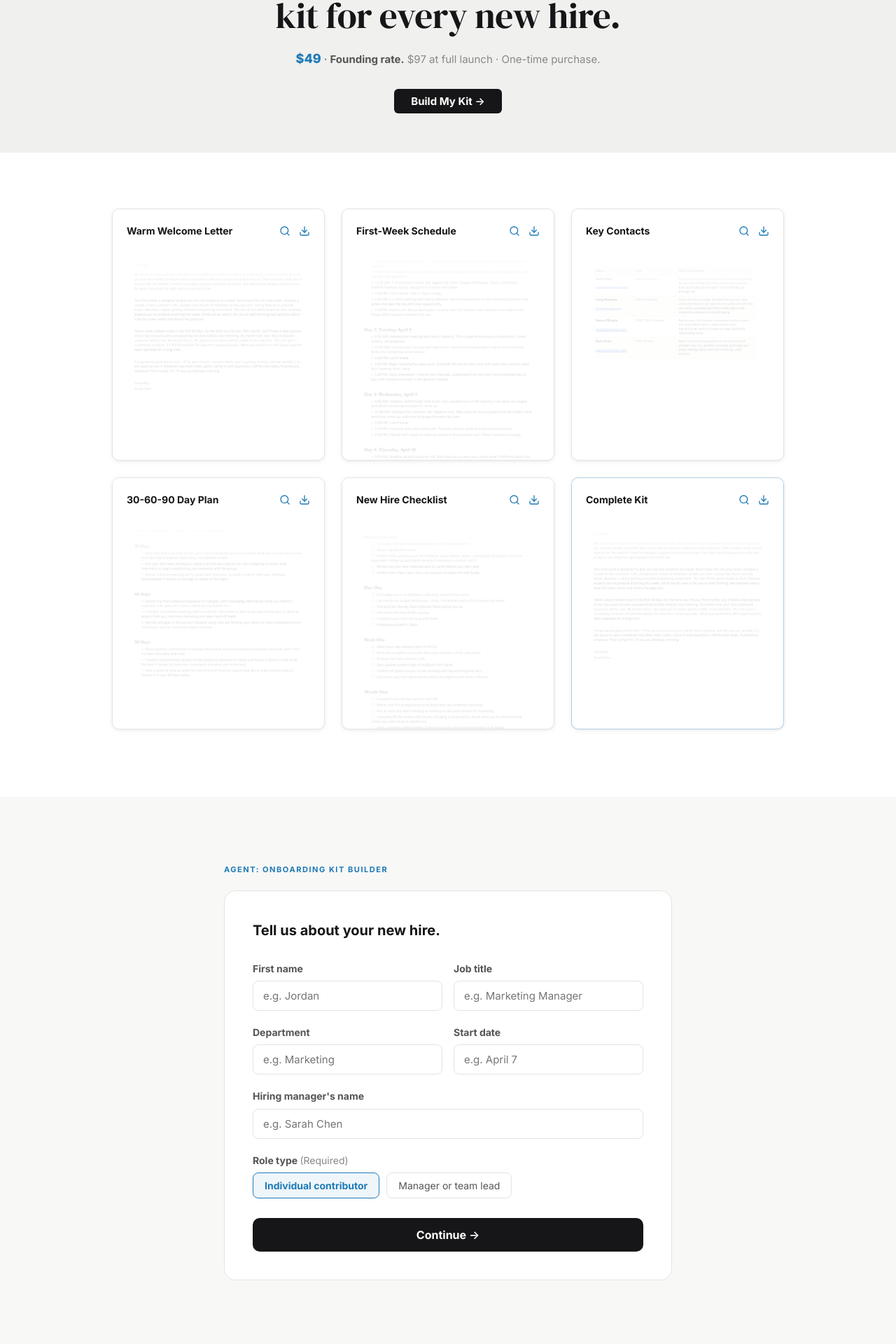
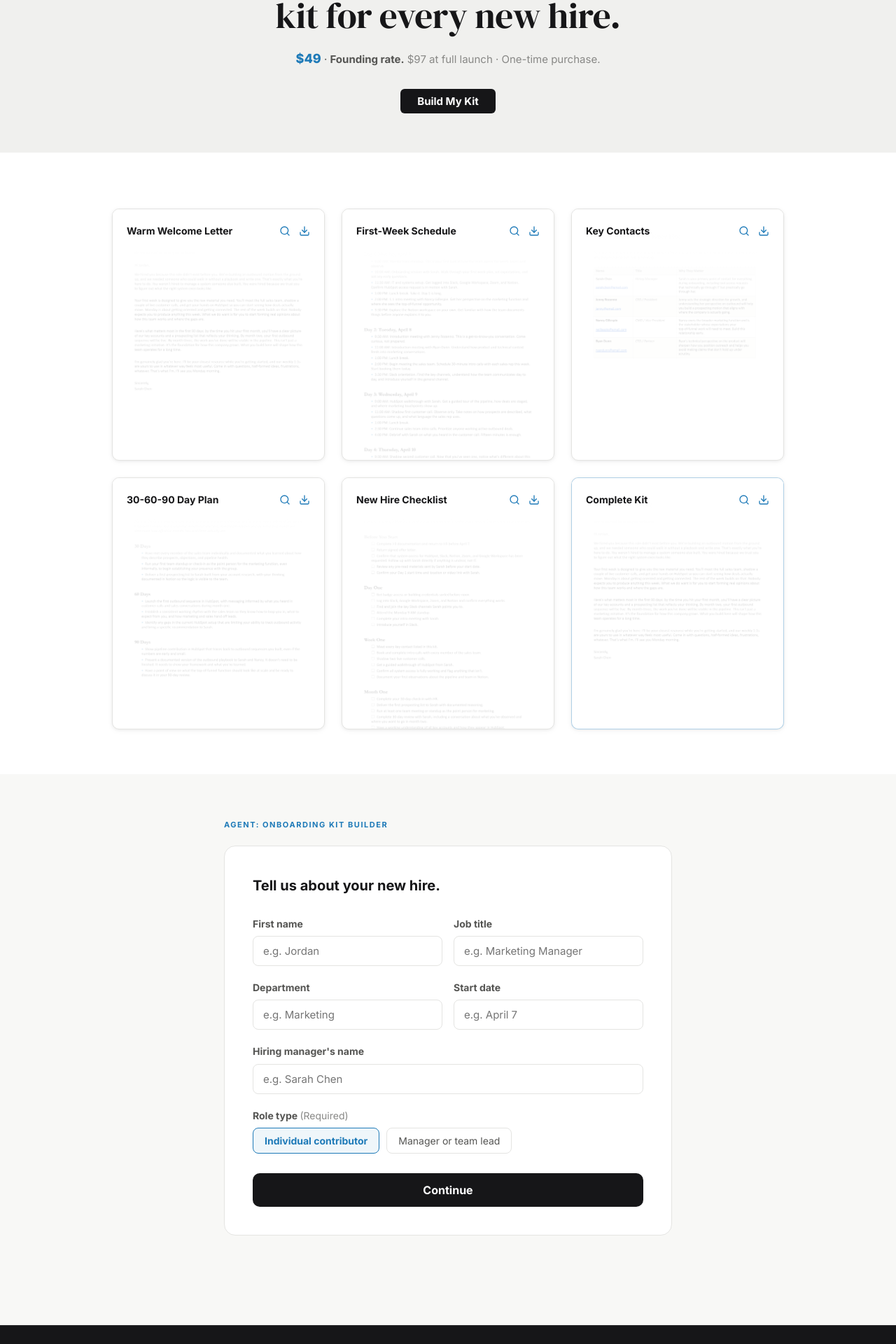
Before and after one commit to coolcalvin457-tech/agent-timesaver-nextjs, a Next.js app: page /onboarding-kit-builder in a window 1280 px wide. Shown: the part 240-2160 px from the top of the page at 70% size. Built offline with nearby package versions, Linux system fonts and the light colour scheme.

Commit message:
Add inline PDF preview modal to kit sample cards

```diff
--- a/app/onboarding-kit-builder/page.tsx
+++ b/app/onboarding-kit-builder/page.tsx
@@ -79,13 +79,13 @@ export default function OnboardingKitBuilderPage({
               className="btn btn-primary"
               style={{ padding: "10px 24px", fontSize: "0.9375rem", borderRadius: "6px" }}
             >
-              Build My Kit →
+              Build My Kit
             </a>
           </div>
         </section>
 
         {/* ── What's in the kit ─────────────────────────────────── */}
-        <section className="section" style={{ background: "#ffffff", paddingTop: "80px", paddingBottom: "96px" }}>
+        <section className="section" style={{ background: "#ffffff", paddingTop: "80px", paddingBottom: "64px" }}>
           <div className="container">
             <div
               style={{
@@ -99,7 +99,7 @@ export default function OnboardingKitBuilderPage({
         </section>
 
         {/* ── Tool section ─────────────────────────────────────── */}
-        <section id="build-kit" className="section" style={{ paddingTop: "96px" }}>
+        <section id="build-kit" className="section" style={{ paddingTop: "64px" }}>
           <div className="container">
             <div style={{ maxWidth: "640px", margin: "0 auto" }}>
               {/* Tool label */}
--- a/components/OnboardingKitBuilderTool.tsx
+++ b/components/OnboardingKitBuilderTool.tsx
@@ -828,7 +828,7 @@ export default function OnboardingKitBuilderTool({
           onClick={goToS2}
           style={{ marginTop: "8px" }}
         >
-          Continue →
+          Continue
         </button>
       </div>
     );
@@ -902,7 +902,7 @@ export default function OnboardingKitBuilderTool({
           onClick={goToS3}
           style={{ marginTop: "8px" }}
         >
-          Continue →
+          Continue
         </button>
       </div>
     );
@@ -1012,7 +1012,7 @@ export default function OnboardingKitBuilderTool({
           onClick={goToPaywall}
           style={{ marginTop: "8px" }}
         >
-          Build My Kit →
+          Build My Kit
         </button>
       </div>
     );
```
